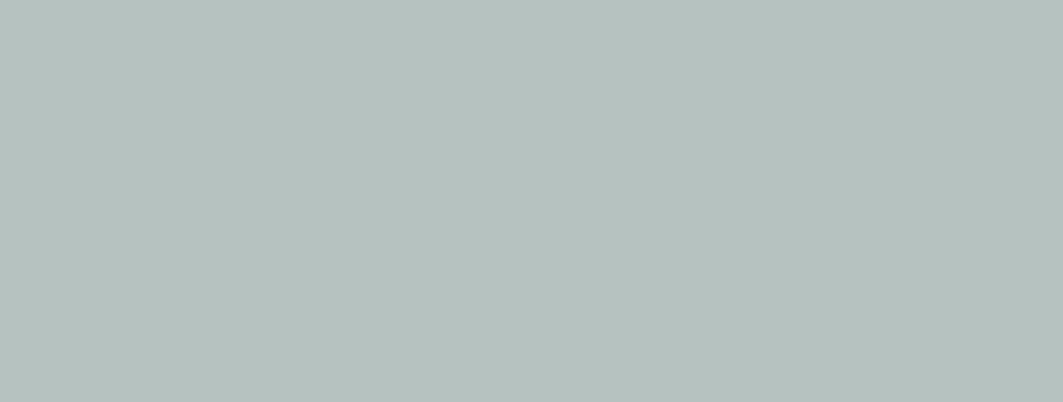
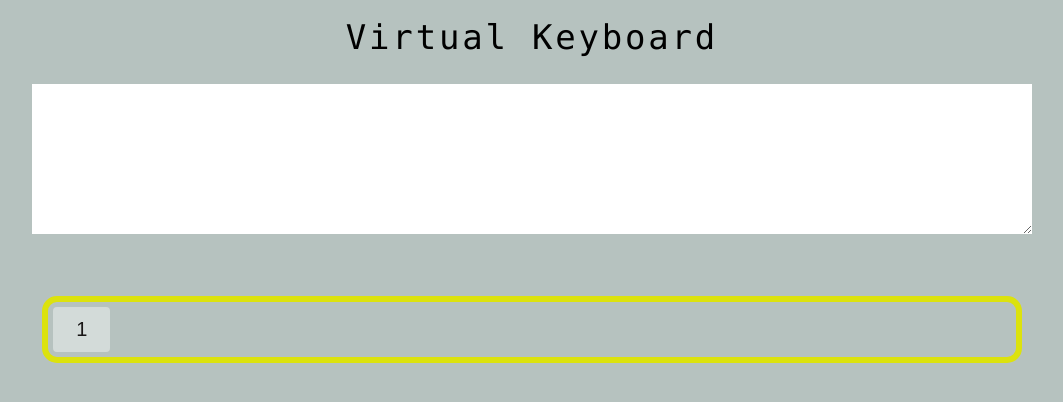
Before and after one commit to Vadimshidlov/virtual-keyboard, a website: page index.html in a window 1280 px wide. Shown: the whole page, without its empty margins (108-1171 px from the left). Drawn offline with Linux system fonts and the light colour scheme; a web font is replaced by a local one.

Commit message:
feat: add test html markup and create css styles for keyboard body and keyboard keys

```diff
--- a/index.html
+++ b/index.html
@@ -12,6 +12,23 @@
 
 <body>
 
+<div class="_container">
+  <header class="header">
+    <h1 class="header_title">Virtual Keyboard</h1>
+  </header>
+  <main class="page">
+    <section class="text">
+      <textarea name="" id="" cols="30" rows="10" class="text_area"></textarea>
+    </section>
+    <section class="keyboard">
+      <section class="keyboard_items">
+        <button type="button" class="keyboard_item">1</button>
+      </section>
+    </section>
+  </main>
+  <footer class="footer"></footer>
+</div>
+
 </body>
 
 </html>
--- a/sass/style.scss
+++ b/sass/style.scss
@@ -50,3 +50,143 @@ body {
   font-weight: 500;
   background: #b6c2bf;
 }
+
+.wrapper {
+  min-height: 100%;
+  overflow: hidden;
+  display: flex;
+  flex-direction: column;
+}
+
+._container {
+  max-width: 1000px;
+  margin: 0 auto;
+  // padding: 0 40px;
+}
+
+/* -------HEADER------------- */
+
+.header {
+  background: #b6c2bf;
+  display: flex;
+  justify-content: center;
+
+  .header_title {
+    margin-top: 20px;
+    margin-bottom: 30px;
+    font-size: 34px;
+    letter-spacing: 0.2rem;
+  }
+}
+
+.page {
+}
+
+.text {
+  .text_area {
+    width: 100%;
+    font-size: 20px;
+    margin-bottom: 50px;
+    height: 150px;
+  }
+}
+
+.keyboard {
+  // display: flex;
+  // flex-wrap: wrap;
+  // row-gap: 7px;
+  // display: flex;
+  // flex-direction: column;
+  // row-gap: 7px;
+  padding: 10px;
+  background: #b6c2bf;
+  //box-shadow: 0 0 50px rgba(0, 0, 0, 0.4);
+  user-select: none;
+
+  .keyboard_items {
+    padding: 5px;
+    display: flex;
+    flex-wrap: wrap;
+    column-gap: 5px;
+    row-gap: 7px;
+    justify-content: space-between;
+    text-align: center;
+    border: 6px solid #dce20d;
+    border-radius: 15px;
+  }
+
+  .keyboard_item {
+    height: 45px;
+    width: 6%;
+    // max-width: 90px;
+    // margin: 3px;
+    border-radius: 4px;
+    border: none;
+    background: rgba(255, 255, 255, 0.4);
+    color: #181616;
+    font-size: 20px;
+    cursor: pointer;
+    display: inline-flex;
+    align-items: center;
+    justify-content: center;
+    vertical-align: top;
+    padding: 0;
+    transition: all 0.5s;
+  }
+
+  .keyboard_item_uppercase {
+    text-transform: uppercase;
+  }
+
+  .keyboard_item:hover {
+    background: rgb(223, 171, 1);
+    transition: all 0.5s;
+  }
+  .keyboard_item:active {
+    background: rgb(223, 171, 1);
+    border-radius: 45%;
+    transition: all 0.5s;
+  }
+
+  // .keyboard_item_medium {
+  //   // flex: 0 0 12%;
+  //   // flex: 0 0 80px;
+  // }
+
+  .keyboard_item_tab {
+    width: 12%;
+  }
+
+  .keyboard_item_ctrl {
+    width: 10%;
+  }
+
+  .keyboard_item_caps {
+    width: 12%;
+  }
+
+  .keyboard_item_backspace {
+  }
+
+  .keyboard_item_enter {
+    width: 12%;
+  }
+
+  .keyboard_item_Shift {
+    width: 16%;
+  }
+
+  .keyboard_item_ShiftRgt {
+    width: 9%;
+  }
+
+  .keyboard_item_large-space {
+    width: 47%;
+  }
+
+  .keyboard_item_active {
+    background: rgb(223, 171, 1);
+    transition: all 0.5s;
+    border-radius: 45%;
+  }
+}
```
Also changed, not shown: sass/style.css, 2 other files. Lines whose indentation alone changed are shown as unchanged.
